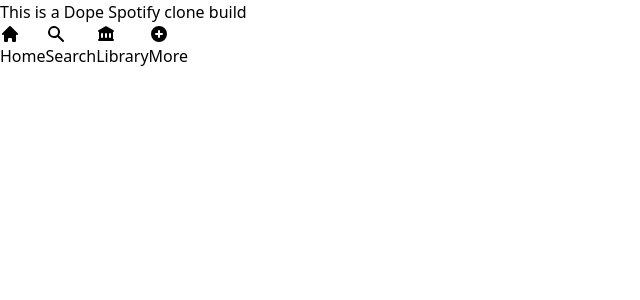
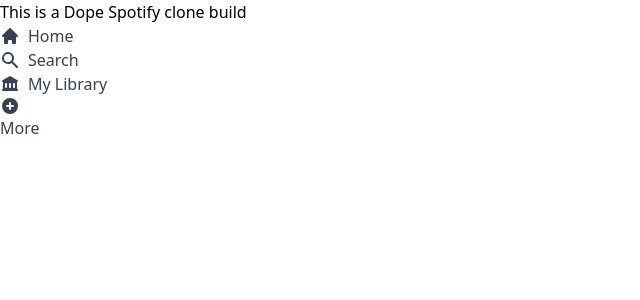
Before and after one commit to youngjerald239/Toner, a Next.js app: page / in a window 1280 px wide. Shown: the top 300 px of the page, without its empty margins (0-640 px from the left). Built offline with nearby package versions, Linux system fonts and the light colour scheme.

Commit message:
styled buttons with tailwind

```diff
--- a/components/Sidebar.js
+++ b/components/Sidebar.js
@@ -8,19 +8,22 @@
 
 function Sidebar() {
     return (
-        <div>
+        <div className="text-gray-700">
             <div>
-                <button>
+                <button className="flex items-center space-x-2
+                hover:text-white">
                     <HomeIcon className="h-5 w-5"/>
                     <p>Home</p>
                 </button>
-                <button>
+                <button className="flex items-center space-x-2
+                hover:text-white">
                     <SearchIcon className="h-5 w-5"/>
                     <p>Search</p>
                 </button>
-                <button>
+                <button className="flex items-center space-x-2
+                hover:text-white">
                     <LibraryIcon className="h-5 w-5"/>
-                    <p>Library</p>
+                    <p>My Library</p>
                 </button>
                 <button>
                     <PlusCircleIcon className="h-5 w-5"/>
```
